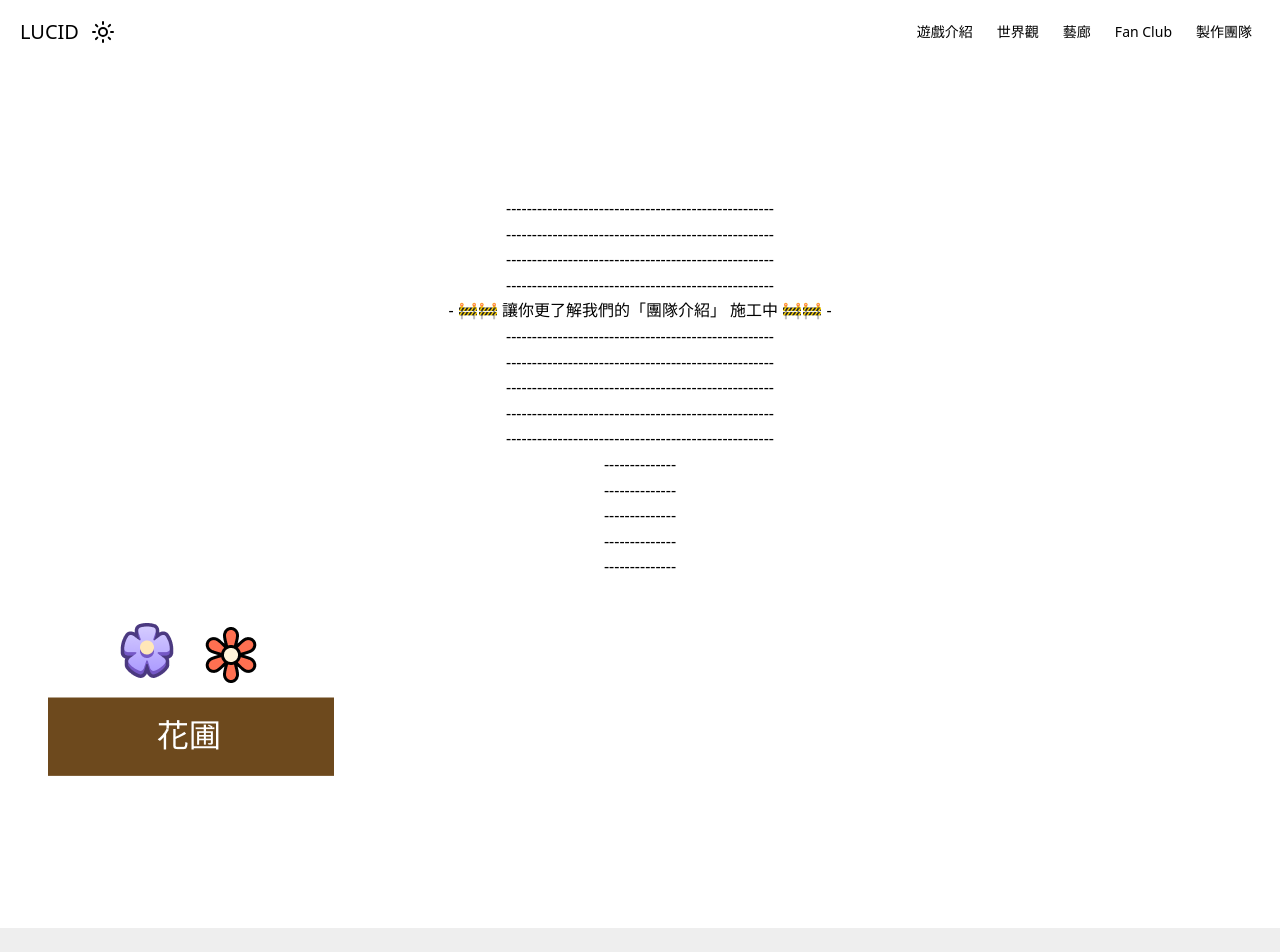
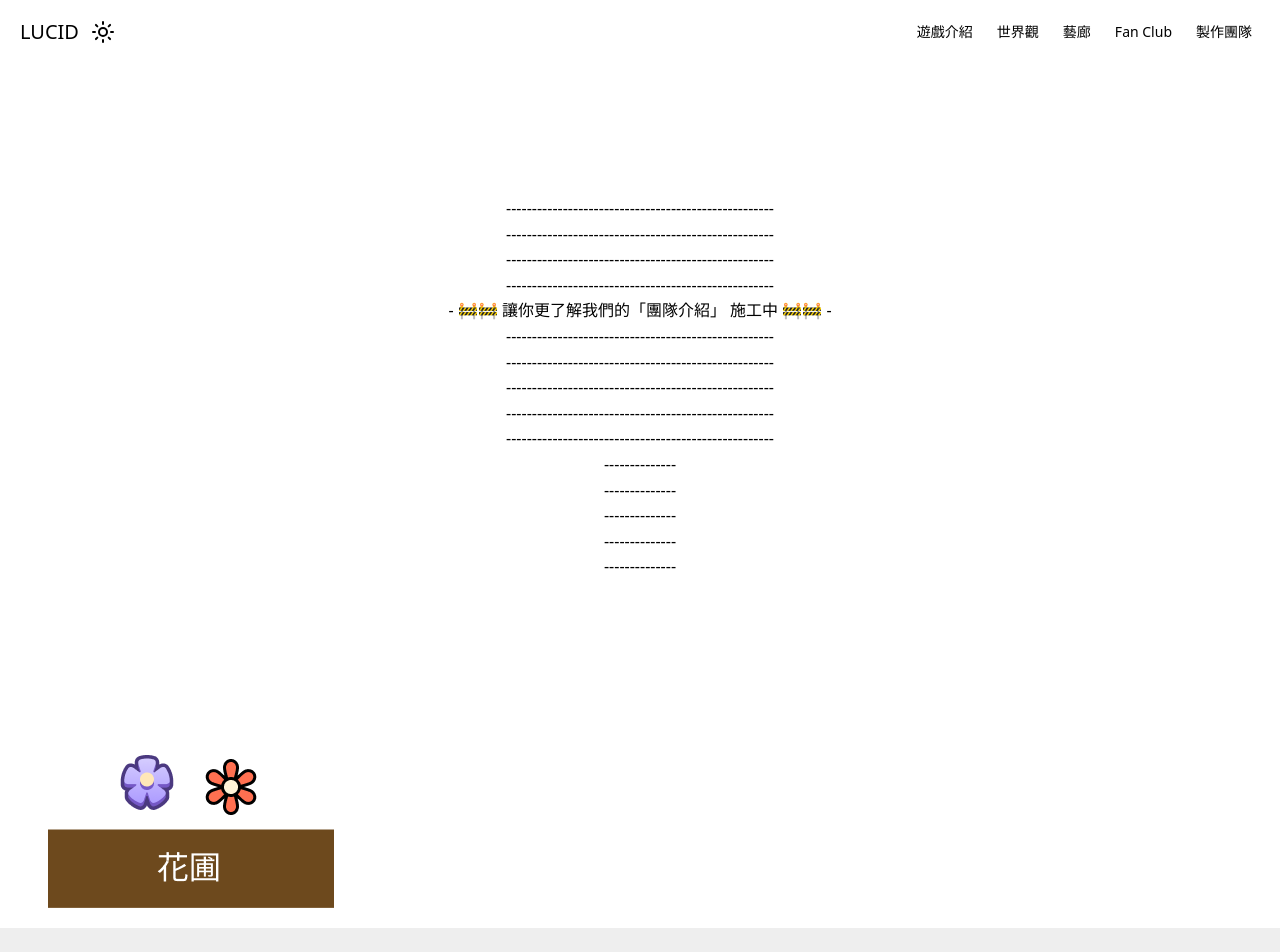
Before and after one commit to xiaaaaaa/LUCID-gameWebsite, a React (Vite) app: page /team in a window 1280 px wide. Shown: the top 952 px of the page. Built offline with nearby package versions, Linux system fonts and the light colour scheme.

Commit message:
讓 garden 會被 footer 頂上去
當 garden 底邊碰到 footer 頂邊時，garden 會在 footer 上方

```diff
--- a/src/App.jsx
+++ b/src/App.jsx
@@ -1,5 +1,6 @@
 import { BrowserRouter, Routes, Route, useLocation } from 'react-router-dom'
 import { Provider } from "react-redux";
+import { useState, useEffect } from 'react';
 import './App.css';
 import HomePage from './pages/HomePage'
 import WorldviewPage from './pages/WorldviewPage'
@@ -9,15 +10,17 @@ import FanClubPage from './pages/FanClubPage';
 import TeamPage from './pages/TeamPage';
 
 import Garden from "./components/Garden";
+import { useGardenPosition } from './hooks/useGardenPosition';
 import store from "./redux/store";
 
-// 若是畫面在「花店頁面 /world/flowershop」garden 元件就不會顯示
+
 function AppContent() {
   const location = useLocation();
   const showGarden = location.pathname !== '/world/flowershop';
+  const isStuck = useGardenPosition();
 
   return (
-    <>
+    <div className="relative min-h-screen">
       <Routes>
         <Route path="/" element={<HomePage />} />
         <Route path="world">
@@ -28,10 +31,11 @@ function AppContent() {
         <Route path="/fanclub" element={<FanClubPage />} />
         <Route path="/team" element={<TeamPage />} />
       </Routes>
-      {showGarden && <Garden />}
-    </>
+      {showGarden && <Garden isStuck={isStuck} />}
+    </div>
   );
 }
+
 
 function App() {
   return (
--- a/src/components/Footer.jsx
+++ b/src/components/Footer.jsx
@@ -1,6 +1,8 @@
-function Footer() {
+import { forwardRef } from "react";
+
+const Footer = forwardRef((props, ref) => {
     return (
-        <footer className="footer sm:footer-horizontal bg-base-300 text-base-content p-10">
+        <footer ref={ref} className="footer sm:footer-horizontal bg-base-300 text-base-content p-10">
             <nav>
                 <h6 className="footer-title">Services</h6>
                 <a className="link link-hover">Branding</a>
@@ -55,5 +57,7 @@ function Footer() {
             </nav>
         </footer>
     );
-}
+});
+
+Footer.displayName = 'Footer';
 export default Footer;
--- a/src/components/Garden.jsx
+++ b/src/components/Garden.jsx
@@ -1,6 +1,7 @@
-function Garden() {
+function Garden({isStuck}) {
     return (
-        <div className="fixed bottom-6 left-12 size-fit z-[9999] ">
+        // 當 garden 接觸到 footer 時，isStuck 會改變。isStuck=false fixed 固定在螢幕左下；isStuck=true absolute 固定在父容器上方 96px
+         <div className={`${isStuck ? 'absolute bottom-60' : 'fixed bottom-6'} left-12 size-fit z-[9999] transition-all duration-300`}>
             {/* data-tip：hover 上的字 */}
             <ul className="menu menu-horizontal bg-transparent rounded-box -mb-1 ">
                 <li>
@@ -16,7 +17,7 @@ function Garden() {
 
             </ul>
 
-            <img className="w-full h-full  object-contain" src="/images/garden.png" alt="flowerShopIcon" />
+            <img className="w-full h-full object-contain" src="/images/garden.png" alt="flowerShopIcon" />
         </div>
     );
 }
--- /dev/null
+++ b/src/hooks/useGardenPosition.jsx
@@ -0,0 +1,32 @@
+import { useState, useEffect } from 'react';
+
+// 當 isStuck 更新時，會觸發 garden 組件重新渲染
+export function useGardenPosition() {
+    const [isStuck, setIsStuck] = useState(false);
+
+    useEffect(() => {
+        const handleScroll = () => {
+            // 找到頁面中的 footer 元素
+            const footer = document.querySelector('footer:last-of-type');
+            if (!footer) return;
+
+            const footerRect = footer.getBoundingClientRect();  // 取得 footer 的位置
+            const windowHeight = window.innerHeight;  // 取得視窗高度
+            const gardenBottomOffset = 24; // garden 底部的偏移量
+
+            // 如果footer頂部 碰觸到 garden 底部時 => 表示要切換 garden 到 "absolute" (原本是 fixed)
+            const shouldStick = footerRect.top <= windowHeight - gardenBottomOffset;
+            setIsStuck(shouldStick);
+        };
+
+        // 監聽滾動事件
+        window.addEventListener('scroll', handleScroll);
+        handleScroll(); // 初始化检查
+
+        // 移除監聽事件
+        return () => window.removeEventListener('scroll', handleScroll);
+    }, []);
+
+    // 返回狀態值
+    return isStuck;
+}
```
